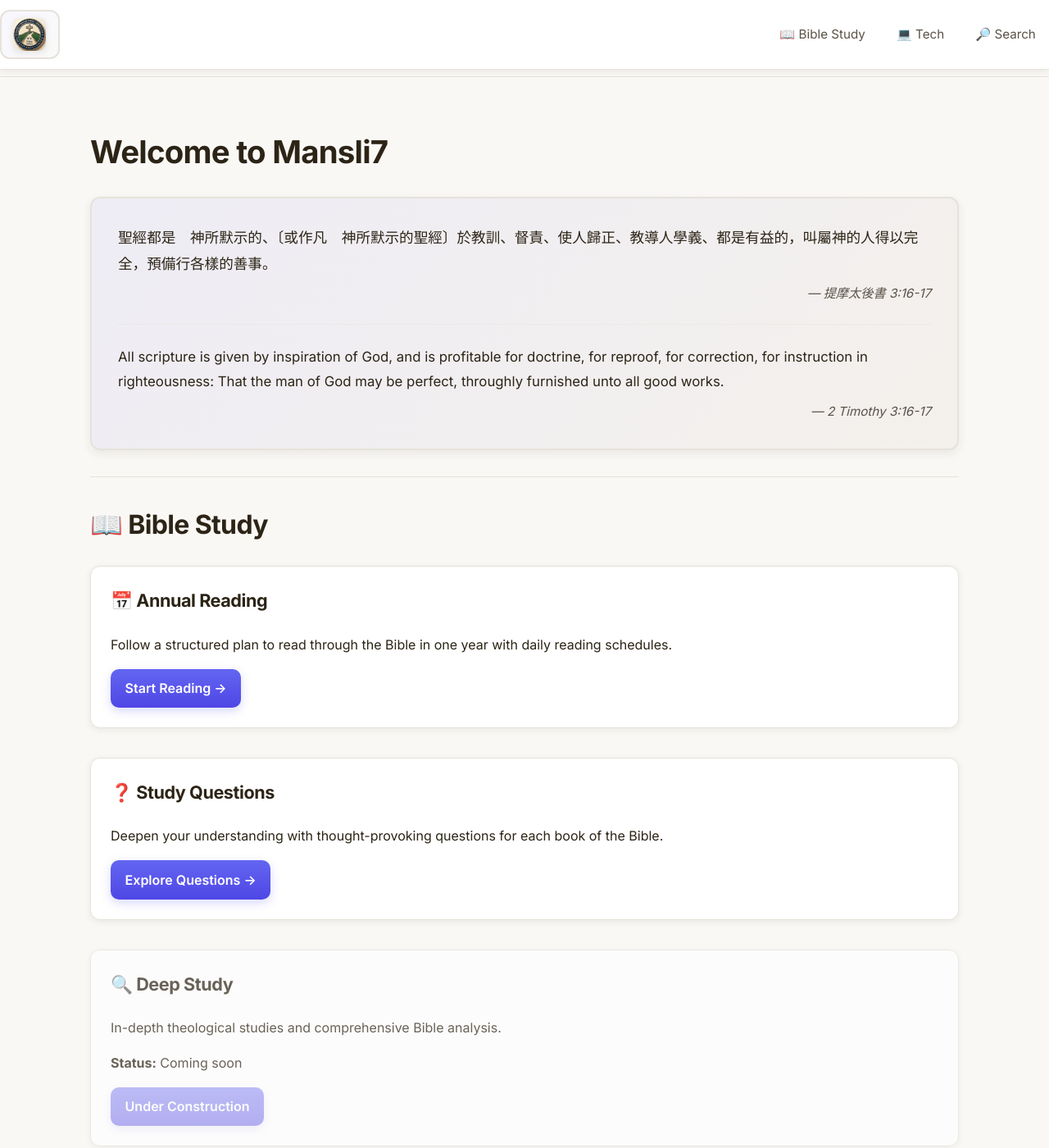
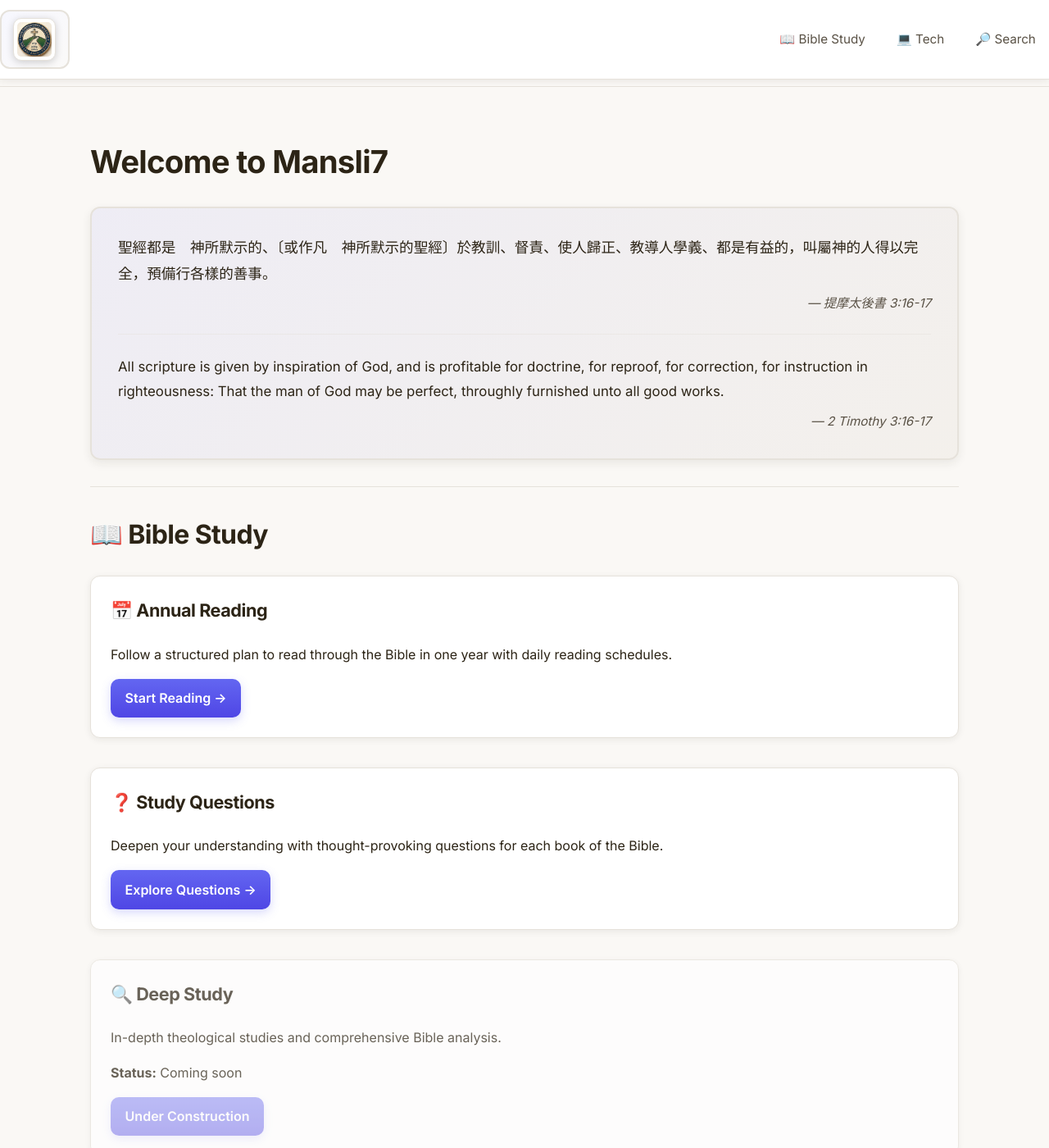
Before and after one commit to mansli7/mansli7.github.io, a Jekyll site: the page built from index.md, in a window 1280 px wide and 1400 px high. Shown: the whole window at 82% size. Built offline with Jekyll 4.4.1, drawn with Linux system fonts in a browser that asks for light colours.

Commit message:
update css for logo

```diff
--- a/assets/css/style.css
+++ b/assets/css/style.css
@@ -76,11 +76,14 @@ main, .section{
 }
 
 .logo-image {
-  width: 40px;
-  height: 40px;
-  border-radius: 8px;
-  object-fit: cover;
-  box-shadow: 0 2px 8px rgba(0,0,0,0.1);
+  width: 52px;
+  height: 52px;
+  border-radius: 10px;
+  object-fit: contain;
+  background: #ffffff;
+  padding: 4px;
+  box-shadow: 0 2px 10px rgba(0,0,0,0.18);
+  border: 1.5px solid var(--border);
   transition: all 0.3s ease;
 }
 
@@ -220,8 +223,8 @@ main, .section{
     gap: 0.5rem;
   }
   .logo-image {
-    width: 32px;
-    height: 32px;
+    width: 42px;
+    height: 42px;
   }
   .brand-text {
     font-size: 1.05rem;
```
